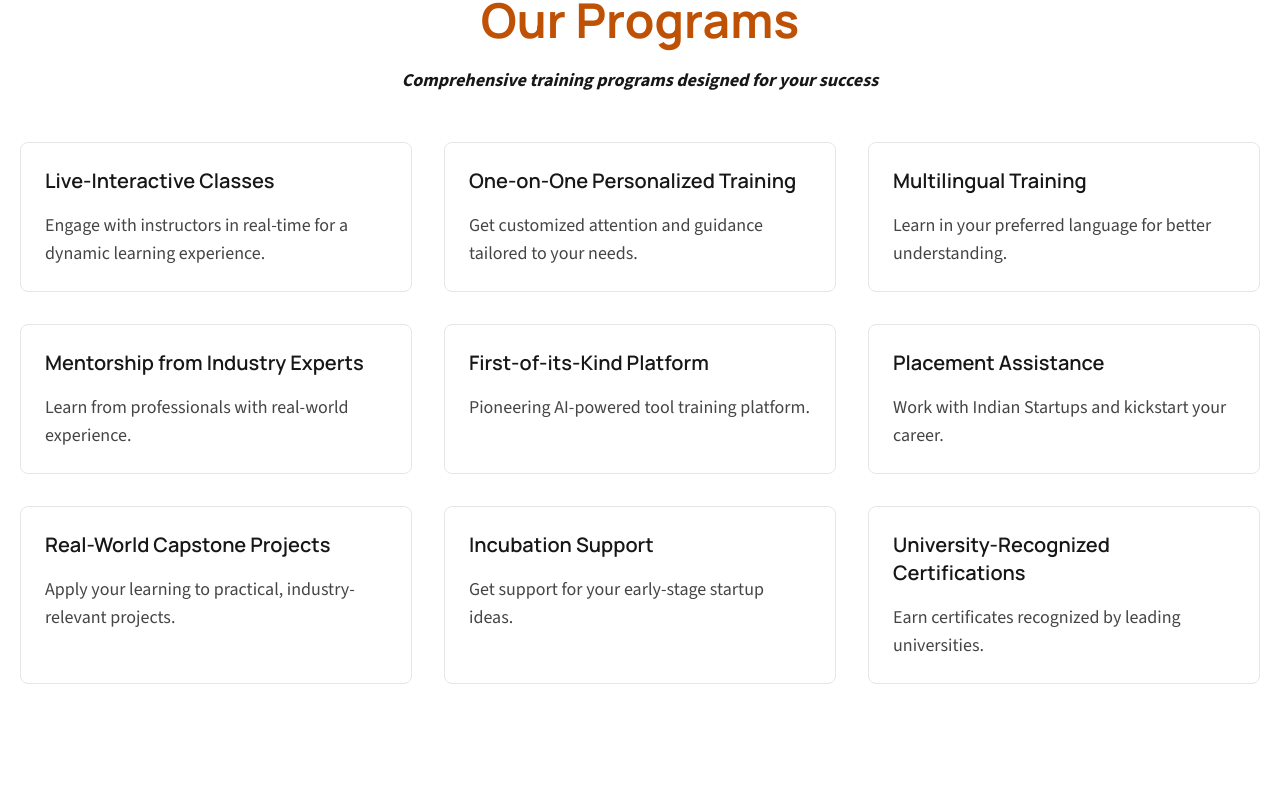
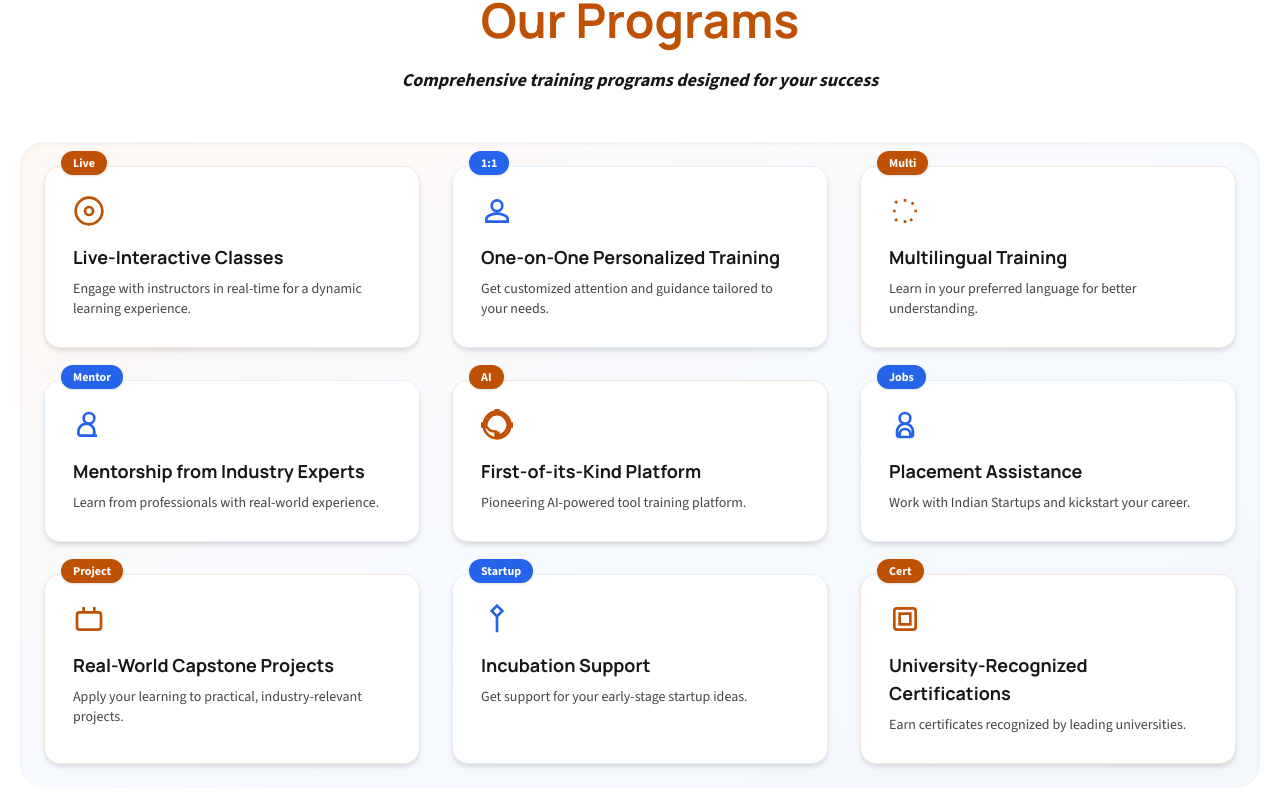
Before and after one commit to Globetrottercode/learnyatra, a Next.js app: page / in a window 1280 px wide. Shown: the part 1935-2740 px from the top of the page. Built offline with nearby package versions, Linux system fonts and the light colour scheme.

Commit message:
Update page.tsx

```diff
--- a/src/app/page.tsx
+++ b/src/app/page.tsx
@@ -15,80 +15,256 @@ const HomePage: React.FC = () => {
       <Container>
         <About />
 
-        <Section
+         <Section
           id='programs'
           title='Our Programs'
           description='Comprehensive training programs designed for your success'
         >
-          <div className='grid grid-cols-1 md:grid-cols-2 lg:grid-cols-3 gap-8'>
-            <div className='p-6 border rounded-lg'>
-              <h3 className='text-xl font-semibold mb-4'>
+          <div className='grid grid-cols-1 md:grid-cols-2 lg:grid-cols-3 gap-8 bg-gradient-to-br from-[#fff8f3] via-[#f7faff] to-[#f3f6fa] p-6 rounded-3xl shadow-inner'>
+            {/* Card 1 */}
+            <div
+              className='group relative p-7 border border-[#f3e9e1] rounded-2xl bg-white shadow-md flex flex-col items-start transition-transform hover:scale-105 hover:shadow-xl hover:border-[#bf5104]/60 focus-within:shadow-xl'
+              tabIndex={0}
+              aria-label='Live-Interactive Classes'
+            >
+              <span className='absolute -top-4 left-4 bg-[#bf5104] text-white px-3 py-1 rounded-full text-xs font-bold shadow'>
+                Live
+              </span>
+              <div className='mb-4 text-[#bf5104]'>
+                <svg
+                  className='w-8 h-8'
+                  fill='none'
+                  stroke='currentColor'
+                  strokeWidth='2'
+                  viewBox='0 0 24 24'
+                >
+                  <circle
+                    cx='12'
+                    cy='12'
+                    r='10'
+                    stroke='currentColor'
+                    strokeWidth='2'
+                  />
+                  <path d='M15 12a3 3 0 11-6 0 3 3 0 016 0z' />
+                </svg>
+              </div>
+              <h3 className='text-lg font-bold mb-2'>
                 Live-Interactive Classes
               </h3>
-              <p className='text-foreground-accent'>
+              <p className='text-foreground-accent text-sm'>
                 Engage with instructors in real-time for a dynamic learning
                 experience.
               </p>
             </div>
-            <div className='p-6 border rounded-lg'>
-              <h3 className='text-xl font-semibold mb-4'>
+            {/* Card 2 */}
+            <div
+              className='group relative p-7 border border-[#e6f0fa] rounded-2xl bg-white shadow-md flex flex-col items-start transition-transform hover:scale-105 hover:shadow-xl hover:border-blue-600/60 focus-within:shadow-xl'
+              tabIndex={0}
+              aria-label='One-on-One Personalized Training'
+            >
+              <span className='absolute -top-4 left-4 bg-blue-600 text-white px-3 py-1 rounded-full text-xs font-bold shadow'>
+                1:1
+              </span>
+              <div className='mb-4 text-blue-600'>
+                <svg
+                  className='w-8 h-8'
+                  fill='none'
+                  stroke='currentColor'
+                  strokeWidth='2'
+                  viewBox='0 0 24 24'
+                >
+                  <path d='M12 12c2.21 0 4-1.79 4-4s-1.79-4-4-4-4 1.79-4 4 1.79 4 4 4zm0 2c-2.67 0-8 1.34-8 4v2h16v-2c0-2.66-5.33-4-8-4z' />
+                </svg>
+              </div>
+              <h3 className='text-lg font-bold mb-2'>
                 One-on-One Personalized Training
               </h3>
-              <p className='text-foreground-accent'>
+              <p className='text-foreground-accent text-sm'>
                 Get customized attention and guidance tailored to your needs.
               </p>
             </div>
-            <div className='p-6 border rounded-lg'>
-              <h3 className='text-xl font-semibold mb-4'>
-                Multilingual Training
-              </h3>
-              <p className='text-foreground-accent'>
+            {/* Card 3 */}
+            <div
+              className='group relative p-7 border border-[#f3e9e1] rounded-2xl bg-white shadow-md flex flex-col items-start transition-transform hover:scale-105 hover:shadow-xl hover:border-[#bf5104]/60 focus-within:shadow-xl'
+              tabIndex={0}
+              aria-label='Multilingual Training'
+            >
+              <span className='absolute -top-4 left-4 bg-[#bf5104] text-white px-3 py-1 rounded-full text-xs font-bold shadow'>
+                Multi
+              </span>
+              <div className='mb-4 text-[#bf5104]'>
+                <svg
+                  className='w-8 h-8'
+                  fill='none'
+                  stroke='currentColor'
+                  strokeWidth='2'
+                  viewBox='0 0 24 24'
+                >
+                  <path d='M12 3v2m0 14v2m9-9h-2M5 12H3m15.364-6.364l-1.414 1.414M6.05 17.95l-1.414 1.414m12.728 0l-1.414-1.414M6.05 6.05L4.636 4.636' />
+                </svg>
+              </div>
+              <h3 className='text-lg font-bold mb-2'>Multilingual Training</h3>
+              <p className='text-foreground-accent text-sm'>
                 Learn in your preferred language for better understanding.
               </p>
             </div>
-            <div className='p-6 border rounded-lg'>
-              <h3 className='text-xl font-semibold mb-4'>
+            {/* Card 4 */}
+            <div
+              className='group relative p-7 border border-[#e6f0fa] rounded-2xl bg-white shadow-md flex flex-col items-start transition-transform hover:scale-105 hover:shadow-xl hover:border-blue-600/60 focus-within:shadow-xl'
+              tabIndex={0}
+              aria-label='Mentorship from Industry Experts'
+            >
+              <span className='absolute -top-4 left-4 bg-blue-600 text-white px-3 py-1 rounded-full text-xs font-bold shadow'>
+                Mentor
+              </span>
+              <div className='mb-4 text-blue-600'>
+                <svg
+                  className='w-8 h-8'
+                  fill='none'
+                  stroke='currentColor'
+                  strokeWidth='2'
+                  viewBox='0 0 24 24'
+                >
+                  <path d='M16 7a4 4 0 11-8 0 4 4 0 018 0zm2 13H6a2 2 0 01-2-2v-1a6 6 0 0112 0v1a2 2 0 01-2 2z' />
+                </svg>
+              </div>
+              <h3 className='text-lg font-bold mb-2'>
                 Mentorship from Industry Experts
               </h3>
-              <p className='text-foreground-accent'>
+              <p className='text-foreground-accent text-sm'>
                 Learn from professionals with real-world experience.
               </p>
             </div>
-            <div className='p-6 border rounded-lg'>
-              <h3 className='text-xl font-semibold mb-4'>
+            {/* Card 5 */}
+            <div
+              className='group relative p-7 border border-[#f3e9e1] rounded-2xl bg-white shadow-md flex flex-col items-start transition-transform hover:scale-105 hover:shadow-xl hover:border-[#bf5104]/60 focus-within:shadow-xl'
+              tabIndex={0}
+              aria-label='First-of-its-Kind Platform'
+            >
+              <span className='absolute -top-4 left-4 bg-[#bf5104] text-white px-3 py-1 rounded-full text-xs font-bold shadow'>
+                AI
+              </span>
+              <div className='mb-4 text-[#bf5104]'>
+                <svg
+                  className='w-8 h-8'
+                  fill='none'
+                  stroke='currentColor'
+                  strokeWidth='2'
+                  viewBox='0 0 24 24'
+                >
+                  <path d='M12 2a10 10 0 100 20 10 10 0 000-20zm1 14.93V21h-2v-4.07A8.001 8.001 0 014.07 13H1v-2h3.07A8.001 8.001 0 0111 4.07V1h2v3.07A8.001 8.001 0 0119.93 11H23v2h-3.07A8.001 8.001 0 0113 19.93z' />
+                </svg>
+              </div>
+              <h3 className='text-lg font-bold mb-2'>
                 First-of-its-Kind Platform
               </h3>
-              <p className='text-foreground-accent'>
+              <p className='text-foreground-accent text-sm'>
                 Pioneering AI-powered tool training platform.
               </p>
             </div>
-            <div className='p-6 border rounded-lg'>
-              <h3 className='text-xl font-semibold mb-4'>
-                Placement Assistance
-              </h3>
-              <p className='text-foreground-accent'>
+            {/* Card 6 */}
+            <div
+              className='group relative p-7 border border-[#e6f0fa] rounded-2xl bg-white shadow-md flex flex-col items-start transition-transform hover:scale-105 hover:shadow-xl hover:border-blue-600/60 focus-within:shadow-xl'
+              tabIndex={0}
+              aria-label='Placement Assistance'
+            >
+              <span className='absolute -top-4 left-4 bg-blue-600 text-white px-3 py-1 rounded-full text-xs font-bold shadow'>
+                Jobs
+              </span>
+              <div className='mb-4 text-blue-600'>
+                <svg
+                  className='w-8 h-8'
+                  fill='none'
+                  stroke='currentColor'
+                  strokeWidth='2'
+                  viewBox='0 0 24 24'
+                >
+                  <path d='M16 21v-2a4 4 0 00-8 0v2M12 11a4 4 0 100-8 4 4 0 000 8zm6 8v-2a6 6 0 00-12 0v2a2 2 0 002 2h8a2 2 0 002-2z' />
+                </svg>
+              </div>
+              <h3 className='text-lg font-bold mb-2'>Placement Assistance</h3>
+              <p className='text-foreground-accent text-sm'>
                 Work with Indian Startups and kickstart your career.
               </p>
             </div>
-            <div className='p-6 border rounded-lg'>
-              <h3 className='text-xl font-semibold mb-4'>
+            {/* Card 7 */}
+            <div
+              className='group relative p-7 border border-[#f3e9e1] rounded-2xl bg-white shadow-md flex flex-col items-start transition-transform hover:scale-105 hover:shadow-xl hover:border-[#bf5104]/60 focus-within:shadow-xl'
+              tabIndex={0}
+              aria-label='Real-World Capstone Projects'
+            >
+              <span className='absolute -top-4 left-4 bg-[#bf5104] text-white px-3 py-1 rounded-full text-xs font-bold shadow'>
+                Project
+              </span>
+              <div className='mb-4 text-[#bf5104]'>
+                <svg
+                  className='w-8 h-8'
+                  fill='none'
+                  stroke='currentColor'
+                  strokeWidth='2'
+                  viewBox='0 0 24 24'
+                >
+                  <rect x='3' y='7' width='18' height='13' rx='2' />
+                  <path d='M16 3v4M8 3v4' />
+                </svg>
+              </div>
+              <h3 className='text-lg font-bold mb-2'>
                 Real-World Capstone Projects
               </h3>
-              <p className='text-foreground-accent'>
+              <p className='text-foreground-accent text-sm'>
                 Apply your learning to practical, industry-relevant projects.
               </p>
             </div>
-            <div className='p-6 border rounded-lg'>
-              <h3 className='text-xl font-semibold mb-4'>Incubation Support</h3>
-              <p className='text-foreground-accent'>
+            {/* Card 8 */}
+            <div
+              className='group relative p-7 border border-[#e6f0fa] rounded-2xl bg-white shadow-md flex flex-col items-start transition-transform hover:scale-105 hover:shadow-xl hover:border-blue-600/60 focus-within:shadow-xl'
+              tabIndex={0}
+              aria-label='Incubation Support'
+            >
+              <span className='absolute -top-4 left-4 bg-blue-600 text-white px-3 py-1 rounded-full text-xs font-bold shadow'>
+                Startup
+              </span>
+              <div className='mb-4 text-blue-600'>
+                <svg
+                  className='w-8 h-8'
+                  fill='none'
+                  stroke='currentColor'
+                  strokeWidth='2'
+                  viewBox='0 0 24 24'
+                >
+                  <path d='M12 2l4 4-4 4-4-4 4-4zm0 8v12' />
+                </svg>
+              </div>
+              <h3 className='text-lg font-bold mb-2'>Incubation Support</h3>
+              <p className='text-foreground-accent text-sm'>
                 Get support for your early-stage startup ideas.
               </p>
             </div>
-            <div className='p-6 border rounded-lg'>
-              <h3 className='text-xl font-semibold mb-4'>
+            {/* Card 9 */}
+            <div
+              className='group relative p-7 border border-[#f3e9e1] rounded-2xl bg-white shadow-md flex flex-col items-start transition-transform hover:scale-105 hover:shadow-xl hover:border-[#bf5104]/60 focus-within:shadow-xl'
+              tabIndex={0}
+              aria-label='University-Recognized Certifications'
+            >
+              <span className='absolute -top-4 left-4 bg-[#bf5104] text-white px-3 py-1 rounded-full text-xs font-bold shadow'>
+                Cert
+              </span>
+              <div className='mb-4 text-[#bf5104]'>
+                <svg
+                  className='w-8 h-8'
+                  fill='none'
+                  stroke='currentColor'
+                  strokeWidth='2'
+                  viewBox='0 0 24 24'
+                >
+                  <rect x='4' y='4' width='16' height='16' rx='2' />
+                  <path d='M8 8h8v8H8z' />
+                </svg>
+              </div>
+              <h3 className='text-lg font-bold mb-2'>
                 University-Recognized Certifications
               </h3>
-              <p className='text-foreground-accent'>
+              <p className='text-foreground-accent text-sm'>
                 Earn certificates recognized by leading universities.
               </p>
             </div>
```
